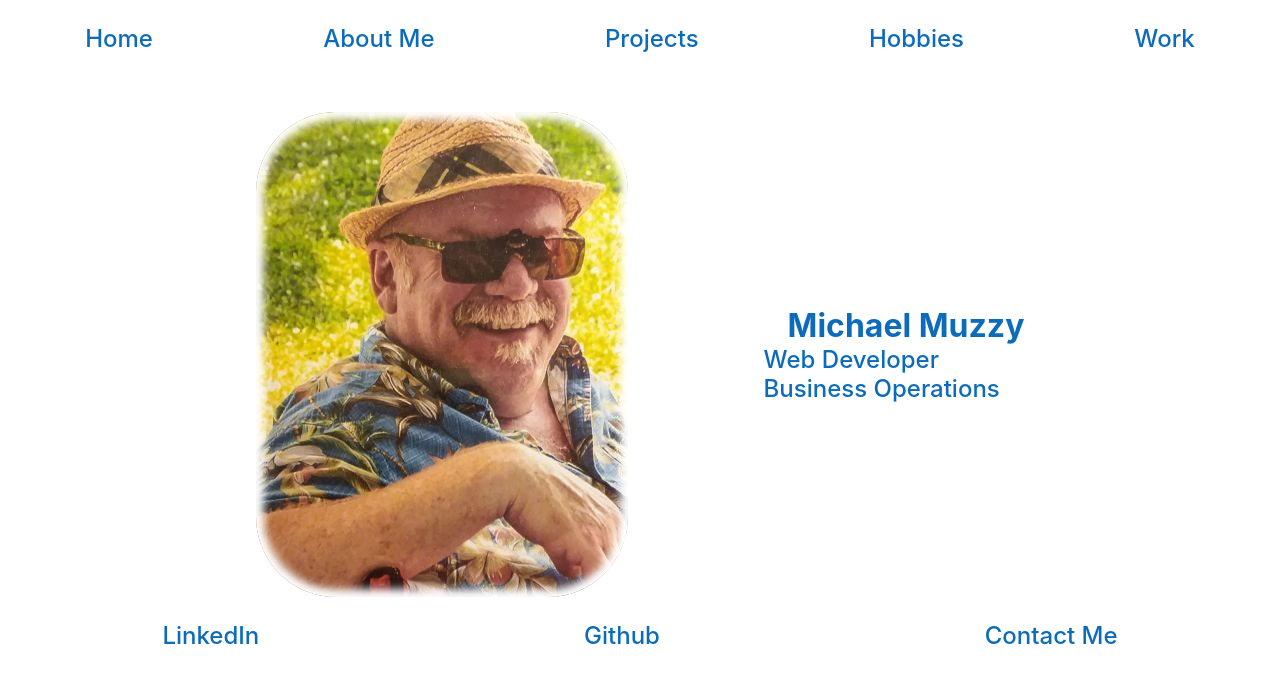
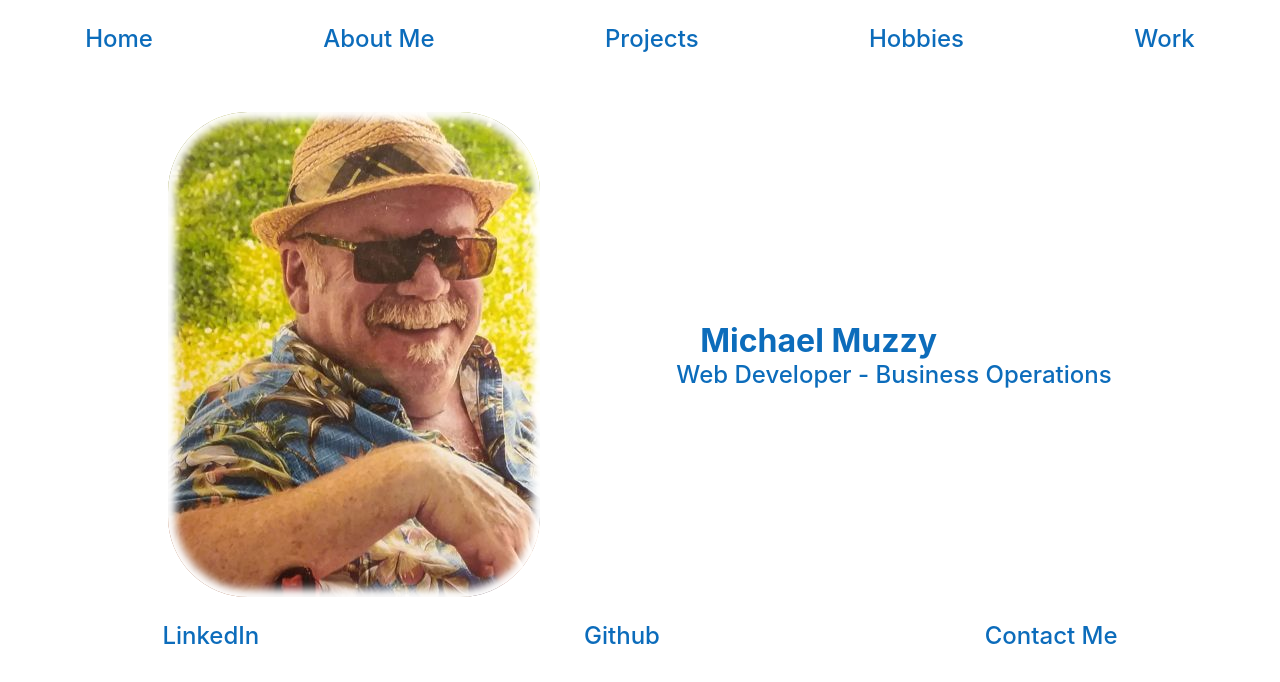
Before and after one commit to foxflyer40/Michael-Muzzy-portfolio, a React (Create React App) app in the folder client/: page / in a window 1280 px wide. Shown: the top 682 px of the page. Built offline with nearby package versions, Linux system fonts and the light colour scheme.

Commit message:
update home 2

```diff
--- a/client/src/Home.js
+++ b/client/src/Home.js
@@ -21,8 +21,7 @@ class Home extends React.Component {
             <div>
                <div id="homeName">Michael Muzzy</div>
                <div id='homePageQuote'>
-                  Web Developer<br />
-                  Business Operations
+                  Web Developer - Business Operations
             </div>
             </div>
 
```
